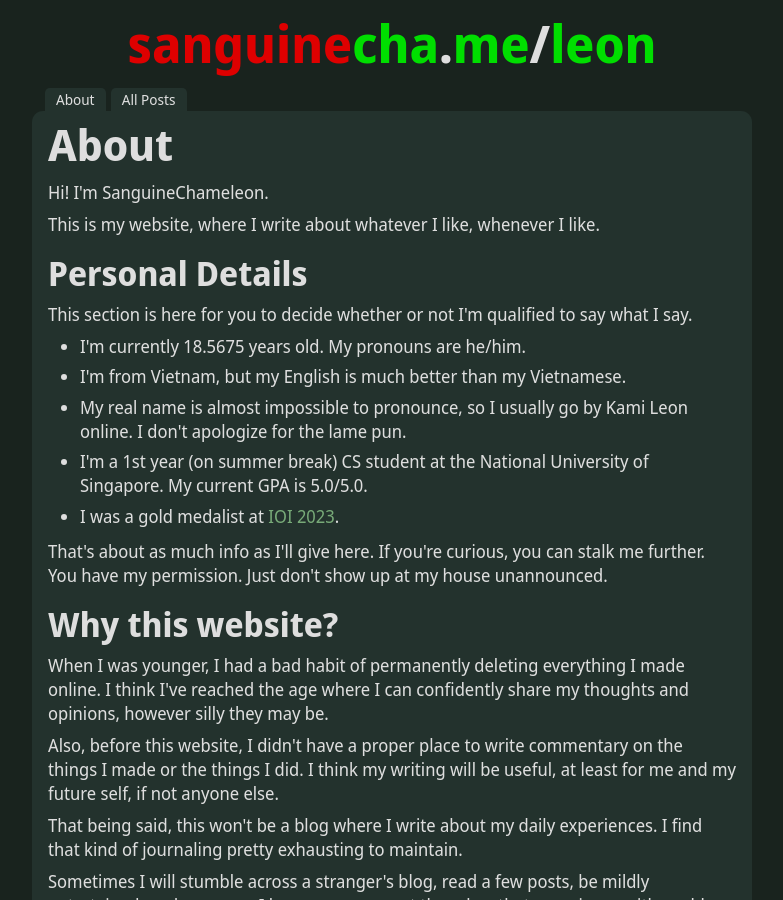
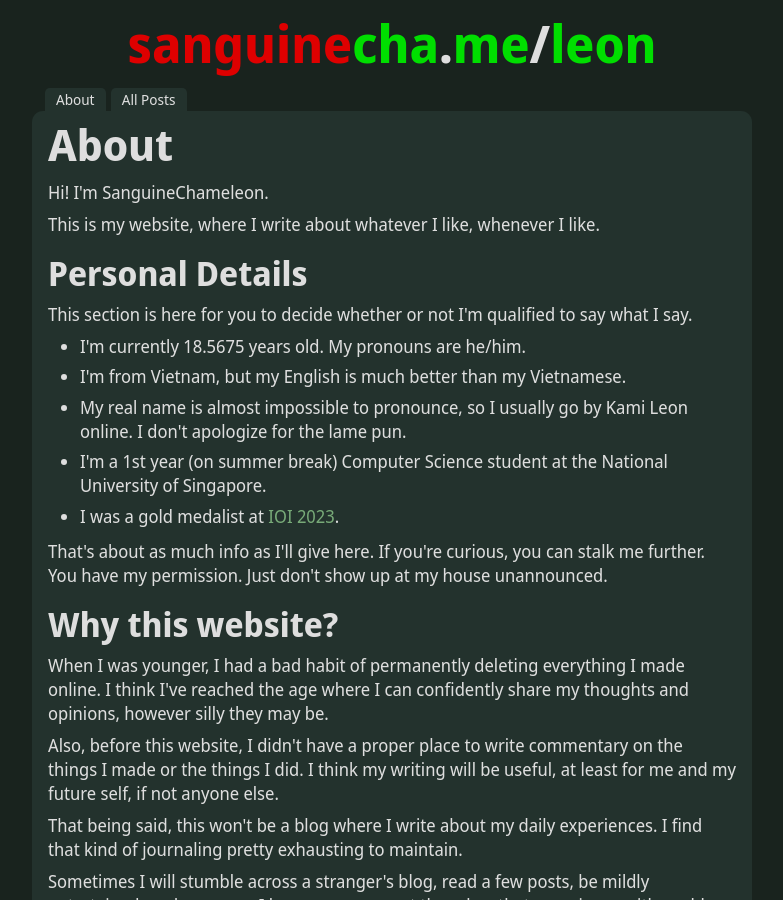
Before and after one commit to SanguineChameleon/sanguinechameleon.github.io, a Jekyll site: the page built from _posts/2025-06-02-leon.md, in a window 1280 px wide and 900 px high. Shown: the whole window, without its empty margins (248-1031 px from the left). Built offline with Jekyll 4.4.1, drawn with Linux system fonts in a browser that asks for light colours.

Commit message:
Change university line in About section

```diff
--- a/_posts/2025-06-02-leon.md
+++ b/_posts/2025-06-02-leon.md
@@ -16,7 +16,7 @@ This section is here for you to decide whether or not I'm qualified to say what
 - <span id="age"></span> My pronouns are he/him.
 - I'm from Vietnam, but my English is much better than my Vietnamese.
 - My real name is almost impossible to pronounce, so I usually go by Kami Leon online. I don't apologize for the lame pun.
-- I'm a <span id="uni-year"></span> CS student at the National University of Singapore. My current GPA is 5.0/5.0.
+- I'm a <span id="uni-year"></span> Computer Science student at the National University of Singapore.
 - I was a gold medalist at [IOI 2023](https://stats.ioinformatics.org/results/2023).
 
 That's about as much info as I'll give here. If you're curious, you can stalk me further. You have my permission. Just don't show up at my house unannounced.
```
